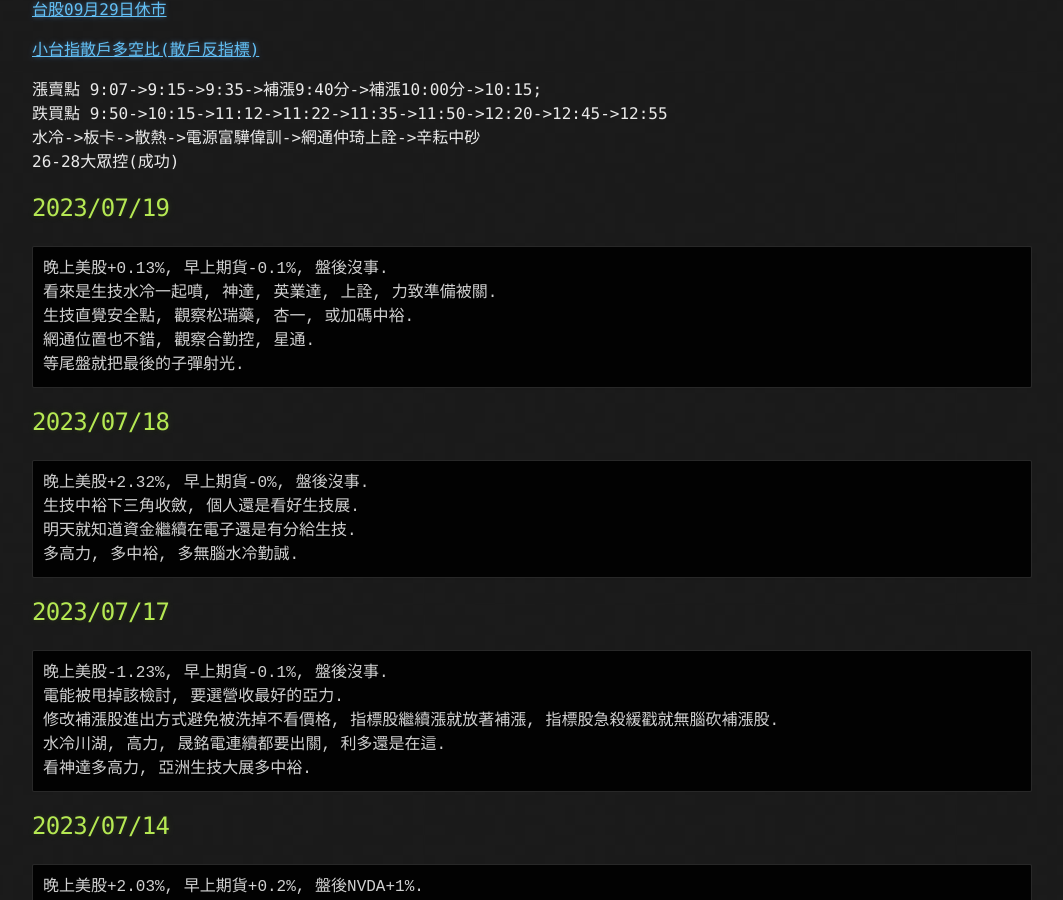
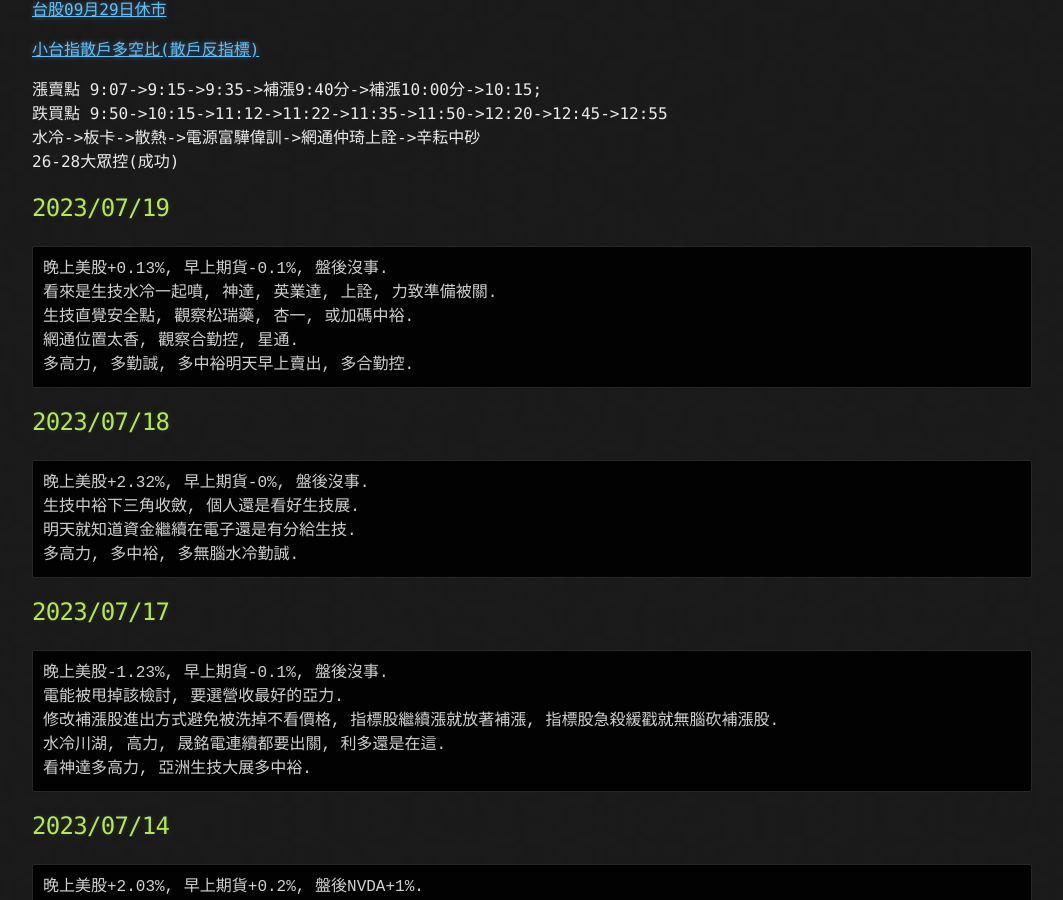
Before and after one commit to lepg5487/Stock_God, a Jekyll site: the page built from index.md, in a window 1280 px wide and 900 px high, scrolled down 460 px. Shown: the whole window, without its empty margins (108-1171 px from the left). Built offline with Jekyll 4.4.1, drawn with Linux system fonts in a browser that asks for light colours; our own code applies the rules of GitHub Pages for plain Markdown files.

Commit message:
Update index.md

````diff
--- a/index.md
+++ b/index.md
@@ -26,8 +26,8 @@ layout: testlayouts
 晚上美股+0.13%, 早上期貨-0.1%, 盤後沒事.
 看來是生技水冷一起噴, 神達, 英業達, 上詮, 力致準備被關.
 生技直覺安全點, 觀察松瑞藥, 杏一, 或加碼中裕.
-網通位置也不錯, 觀察合勤控, 星通.
-等尾盤就把最後的子彈射光.
+網通位置太香, 觀察合勤控, 星通.
+多高力, 多勤誠, 多中裕明天早上賣出, 多合勤控.
 ```
 
 ## 2023/07/18
````
